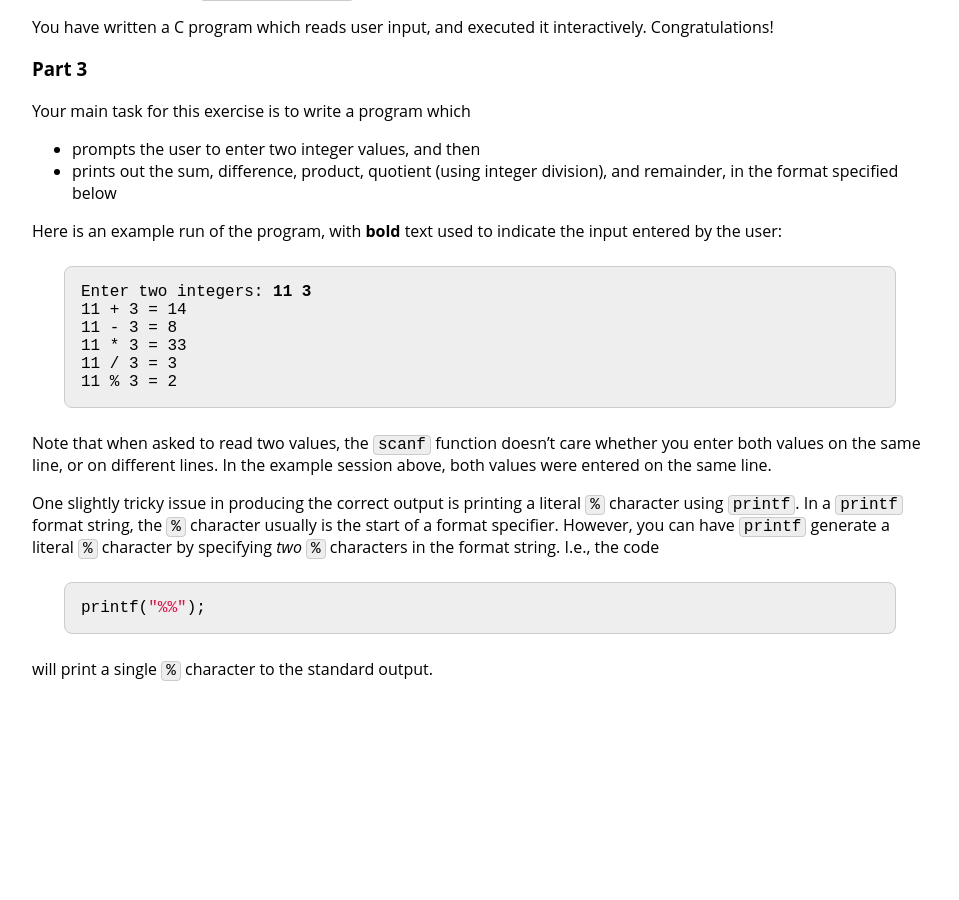
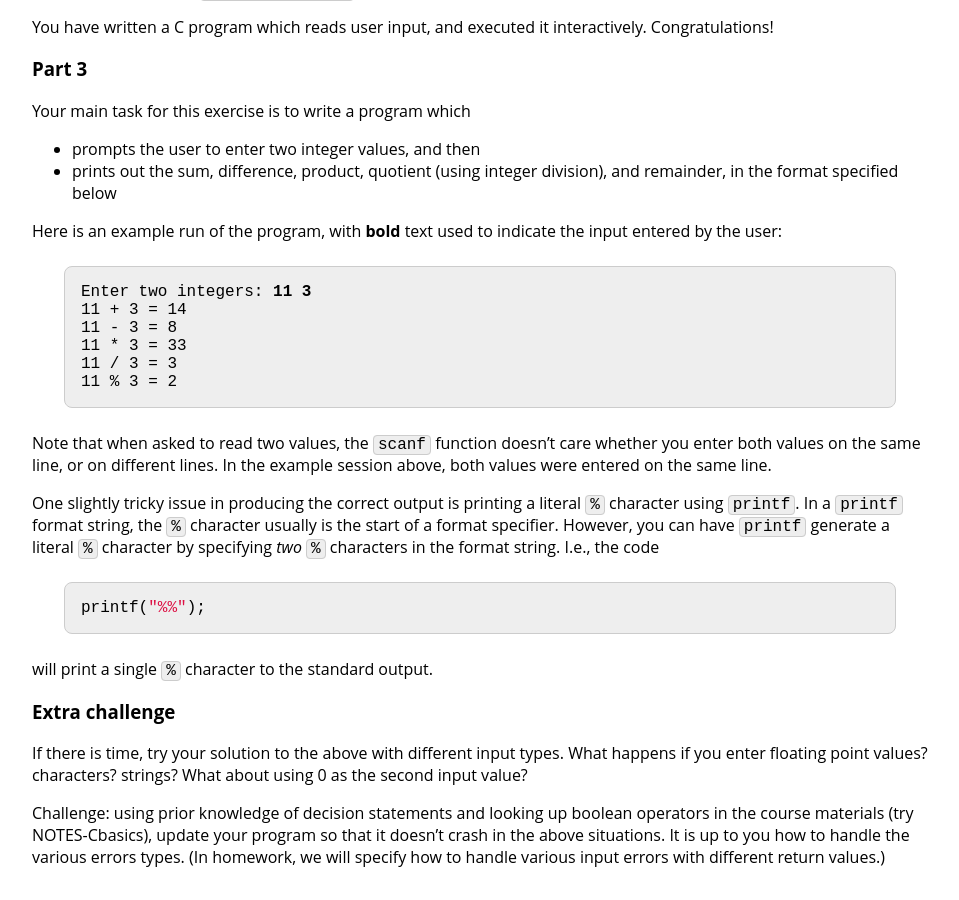
Before and after one commit to jhu-ip/cs220-f25, a Jekyll site: the page built from exercise/ex02.md, in a window 1280 px wide and 900 px high, scrolled down 1374 px. Shown: the whole window, without its empty margins (160-1119 px from the left). Built offline with Jekyll 4.4.1, drawn with Linux system fonts in a browser that asks for light colours; before the commit the page ends 2086 px from its top, so only the background shows below that.

Commit message:
added input challenge to ex02

````diff
--- a/exercise/ex02.md
+++ b/exercise/ex02.md
@@ -83,3 +83,9 @@ printf("%%");
 ```
 
 will print a single `%` character to the standard output.
+
+### Extra challenge
+
+If there is time, try your solution to the above with different input types. What happens if you enter floating point values? characters? strings? What about using 0 as the second input value?
+
+Challenge: using prior knowledge of decision statements and looking up boolean operators in the course materials (try NOTES-Cbasics), update your program so that it doesn't crash in the above situations. It is up to you how to handle the various errors types. (In homework, we will specify how to handle various input errors with different return values.)
````
